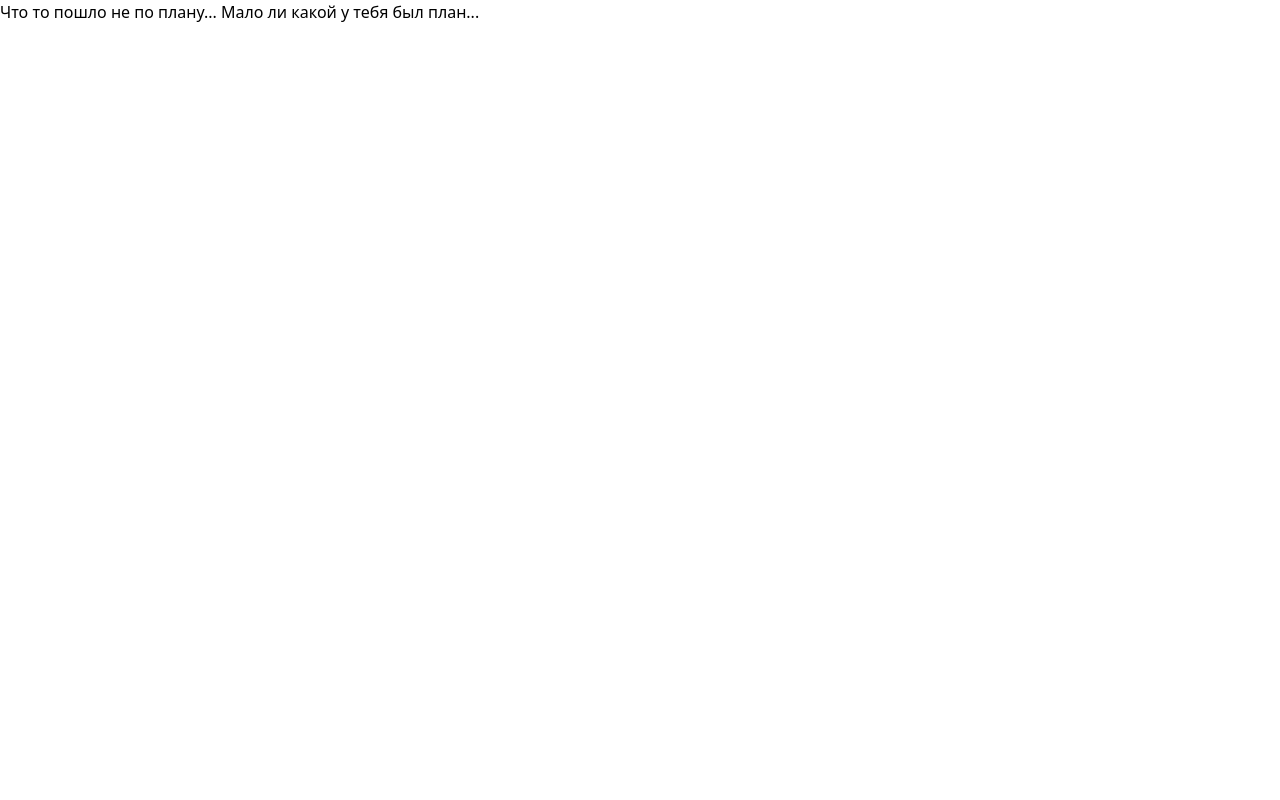
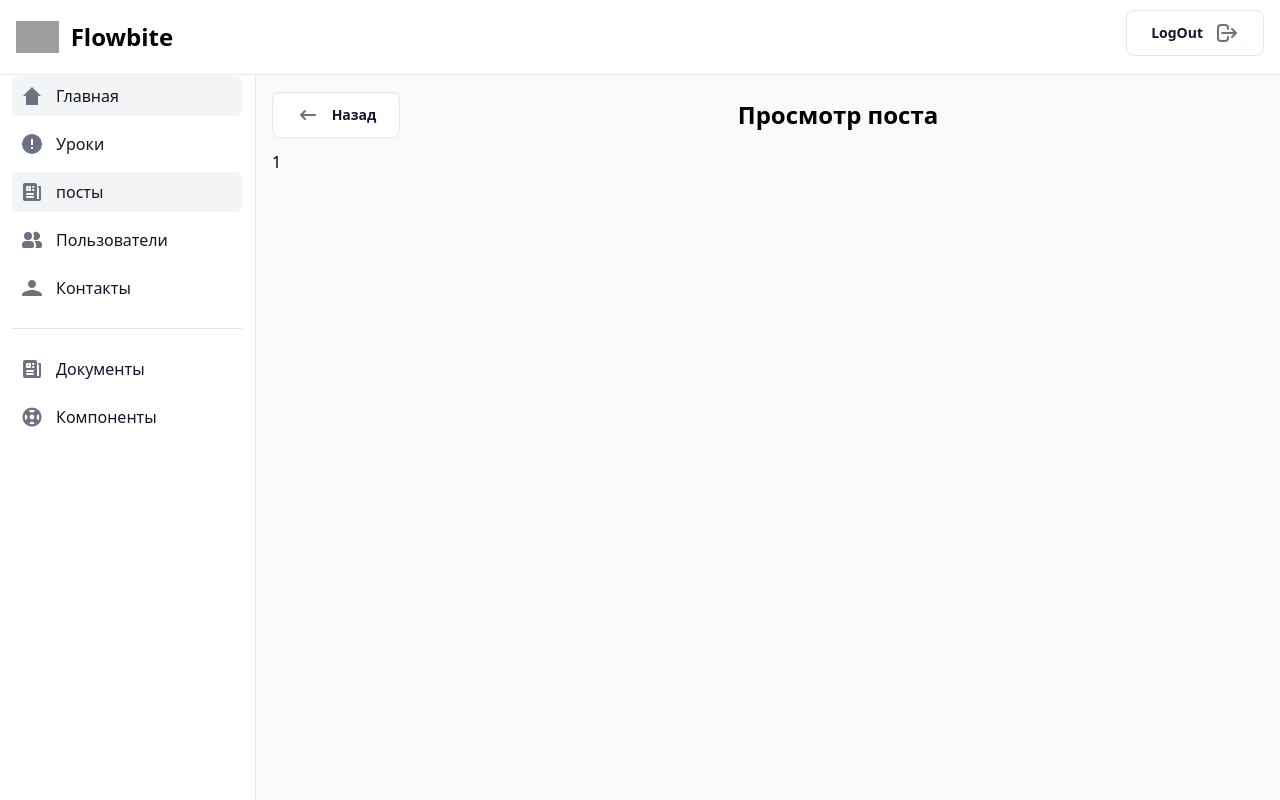
Before and after one commit to TheFasWalker/reactAdmin, a React (Vite) app: page /admin/posts/1 in a window 1280 px wide. Built offline with nearby package versions, Linux system fonts and the light colour scheme; grey boxes are pictures that could not be loaded.

Commit message:
feat: created base ShowPostPage + edited routong

```diff
--- a/src/navigation/Navigation.tsx
+++ b/src/navigation/Navigation.tsx
@@ -12,6 +12,7 @@ import { LessonsPage } from "../pages/LessonsPage"
 import { UsersPage } from "../pages/UsersPage"
 import { ContactsPage } from "../pages/ContactsPage"
 import { CreatePost } from "../pages/Posts/CreatePost"
+import { ShowPost } from "../pages/Posts/ShowPost"
 
 export const Navigation:FC =()=>{
     return(
@@ -25,6 +26,7 @@ export const Navigation:FC =()=>{
                     <Route path="docs" element={<DocsPage/>}/>
                     <Route path="help" element={<HelpPage/>}/>
                     <Route path="posts" element={<PostsPage/>}/>
+                    <Route path="posts/:id" element={<ShowPost/>}/>
                     <Route path="posts/create" element={<CreatePost/>}/>
                     <Route path="lessons" element={<LessonsPage/>}/>
                     <Route path="users" element={<UsersPage/>}/>
--- /dev/null
+++ b/src/pages/Posts/ShowPost.tsx
@@ -0,0 +1,15 @@
+import { FC } from "react";
+import { CreateEditHeader } from "../../components/general/CreateEditHeader";
+import { useParams } from "react-router-dom";
+
+export const  ShowPost:FC=()=>{
+    const { id } = useParams();
+    return(
+        <div className="">
+            <CreateEditHeader
+            title='Просмотр поста'/>
+{id}
+
+        </div>
+    )
+}
```
